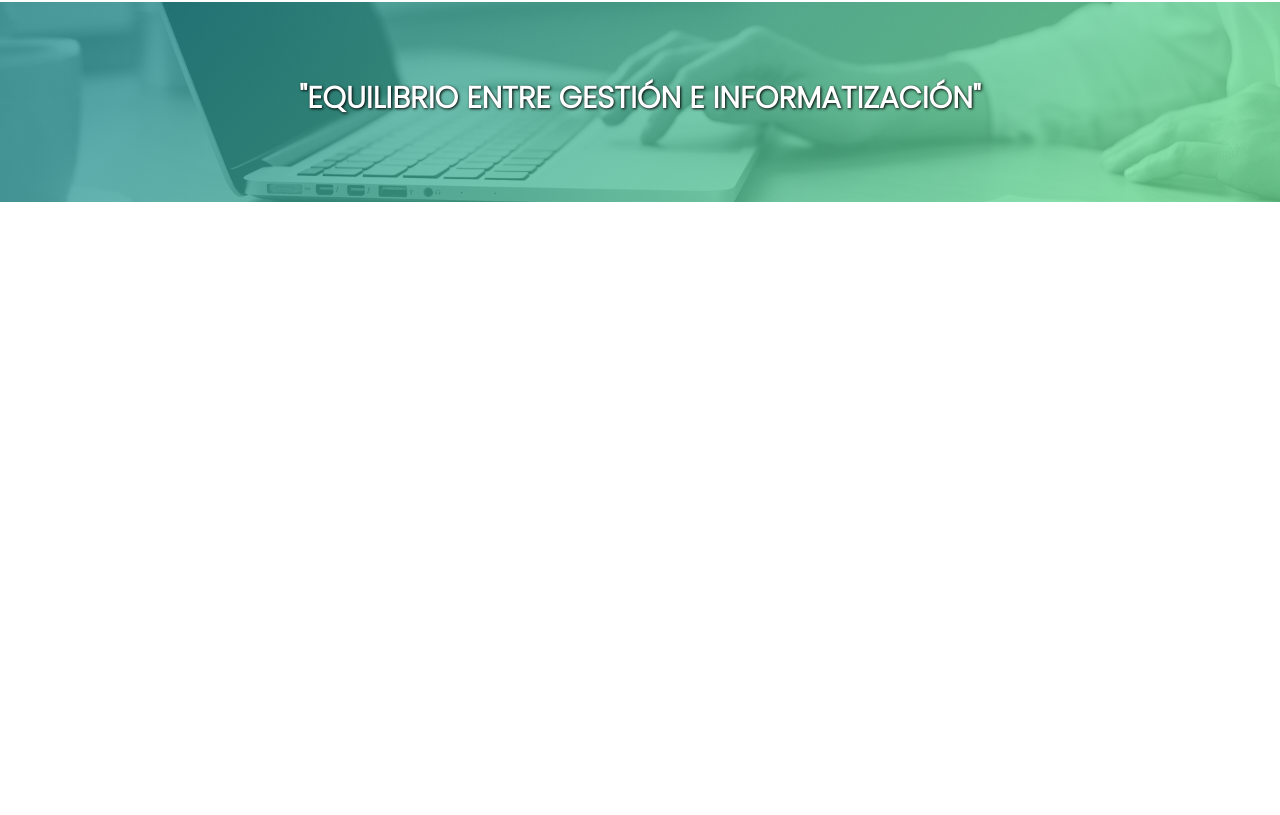
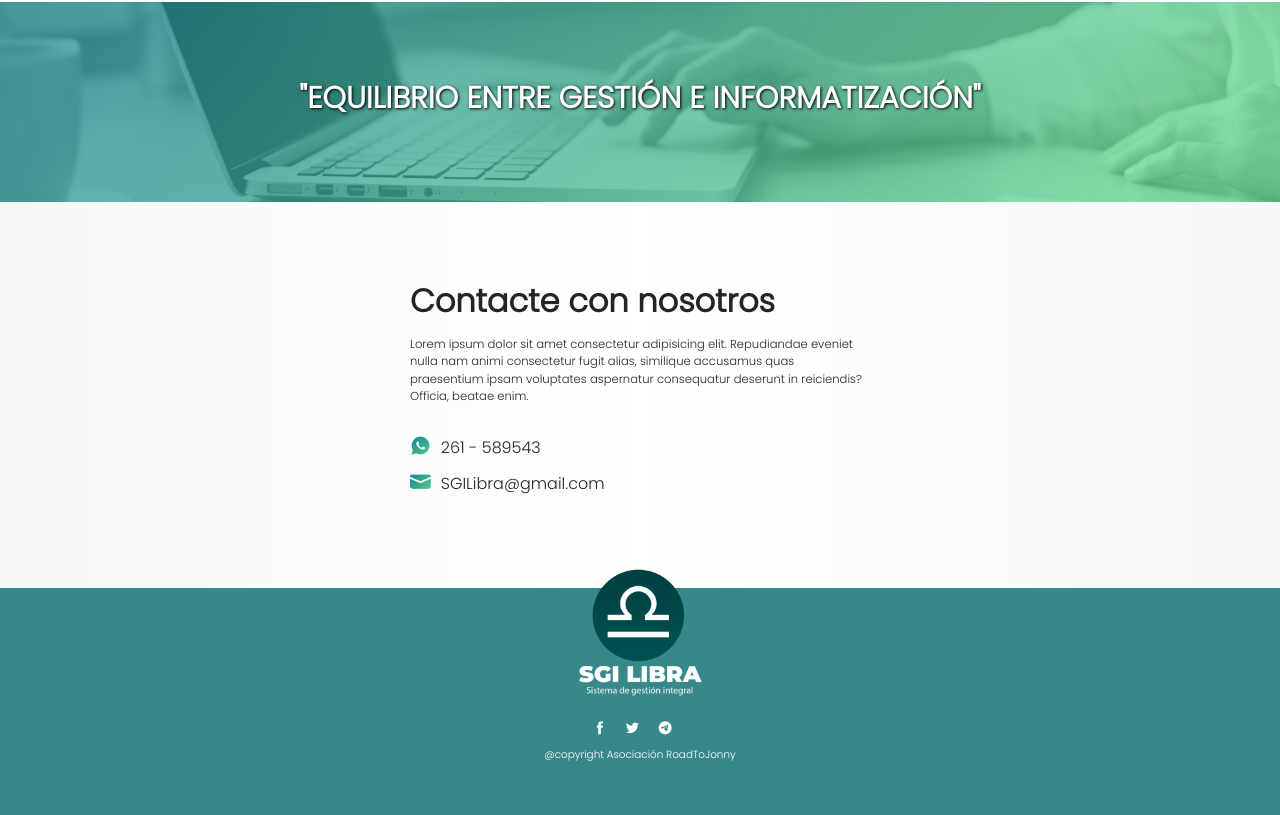
Before and after one commit to CharlyMoreno/SgiLibra, a plain HTML site: page docs/index.html in a window 1280 px wide. Shown: the part 1486-2301 px from the top of the page. Before the commit the page ends 1838 px from the top, so only its background shows below. Drawn offline with Linux system fonts and the light colour scheme.

Commit message:
ContFoot FER

```diff
--- a/docs/css/style.css
+++ b/docs/css/style.css
@@ -412,3 +412,85 @@ nav .nav-item__contacto{
         font-size: 20px;
     }
 }
+
+/* CONTACTO */
+.contact{
+    padding-top: 80px;
+    padding-bottom: 80px;
+    /* background: linear-gradient(90deg, rgba(236,236,236,1) 0%, rgba(255,255,255,1) 50%, rgba(236,236,236,1) 100%); */
+    background: linear-gradient(90deg, rgba(247,247,247,1) 0%, rgba(255,255,255,1) 50%, rgba(247,247,247,1) 100%);
+
+}
+.contact .contact--container{
+    min-width: 280px;
+    max-width: 500px;
+    margin:  0px auto;
+    padding-left: 20px;
+    padding-right: 20px;
+    text-align:left;
+
+}
+
+.contact h2{
+    font-weight: bold;
+    margin-bottom: 15px;
+}
+
+.contact p{
+    font-size: 0.725rem;
+    line-height: 1.1rem;
+    margin: 0;
+}
+
+.contact .contact--text{
+    margin-bottom: 30px;
+}
+
+.contact .contact--data p{
+
+    font-size: 1rem;
+    margin-bottom: 15px;
+}
+.contact .data--location{
+    margin-bottom: 15px;
+}
+
+.contact .icofont-whatsapp,
+.contact .icofont-ui-message{
+
+        padding-right: 10px;
+        font-size: 1.3rem;
+        background: linear-gradient( -45deg,  rgba(96,221,142,1) 8.7%, rgba(24,138,141,1) 88.1% );
+        -webkit-background-clip: text;
+        -webkit-text-fill-color: transparent;
+}
+
+/* FOOTER */
+
+footer{
+    text-align: center;
+    /* padding-bottom: 35px; */
+    background-color: #378889;
+    display: flex;
+    flex-direction: column;
+    justify-content: space-around;
+}
+footer div{
+    position: relative;
+    top: -42px;
+    /* left: calc(50% - 87.5px); */
+    /* display: block; */
+
+}
+footer img{
+    width: 175px;
+}
+footer p{
+    font-size: 0.650rem;
+    margin-bottom: 10px;
+    color: white;
+}
+footer p span{
+    font-size: 0.925rem;
+    margin-right: 15px;
+}
--- a/docs/index.html
+++ b/docs/index.html
@@ -295,7 +295,34 @@
 
       </section>
 
-      <div class="EspacioBlanco"></div>
+      <!-- Contactos -->
+      <section class="contact">
+        <div class="contact--container">
+          <div class="contact--text">
+          <h2>Contacte con nosotros</h2>
+          <p>Lorem ipsum dolor sit amet consectetur adipisicing elit. Repudiandae eveniet nulla nam animi consectetur fugit alias, similique accusamus quas praesentium ipsam voluptates aspernatur consequatur deserunt in reiciendis? Officia, beatae enim.</p>
+          </div>
+          <div class="contact--data">
+          <!-- <p class="data--title"><b>Head Office</b></p>
+          <p class="data--location">Esto va?? - Primavera - ARgentina? :P</p> -->
+          <p><span class="icofont-whatsapp"></span>261 - 589543</p>
+          <p><span class="icofont-ui-message"></span>SGILibra@gmail.com</p>
+          </div>
+        </div>
+      </section>
+
+      <footer>
+        <div>
+          <img src="./img/logo-vertical.png" alt="Logo de SGI Libra">
+          <p>
+            <span class="icofont-facebook"></span>
+            <span class="icofont-twitter"></span>
+            <span class="icofont-telegram"></span>
+          </p>
+          <p>@copyright Asociación RoadToJonny</p>
+        </div>
+      </footer>
+
   </main>
     <!-- JS Files -->
     <script src="js/popup.js"></script>
```
